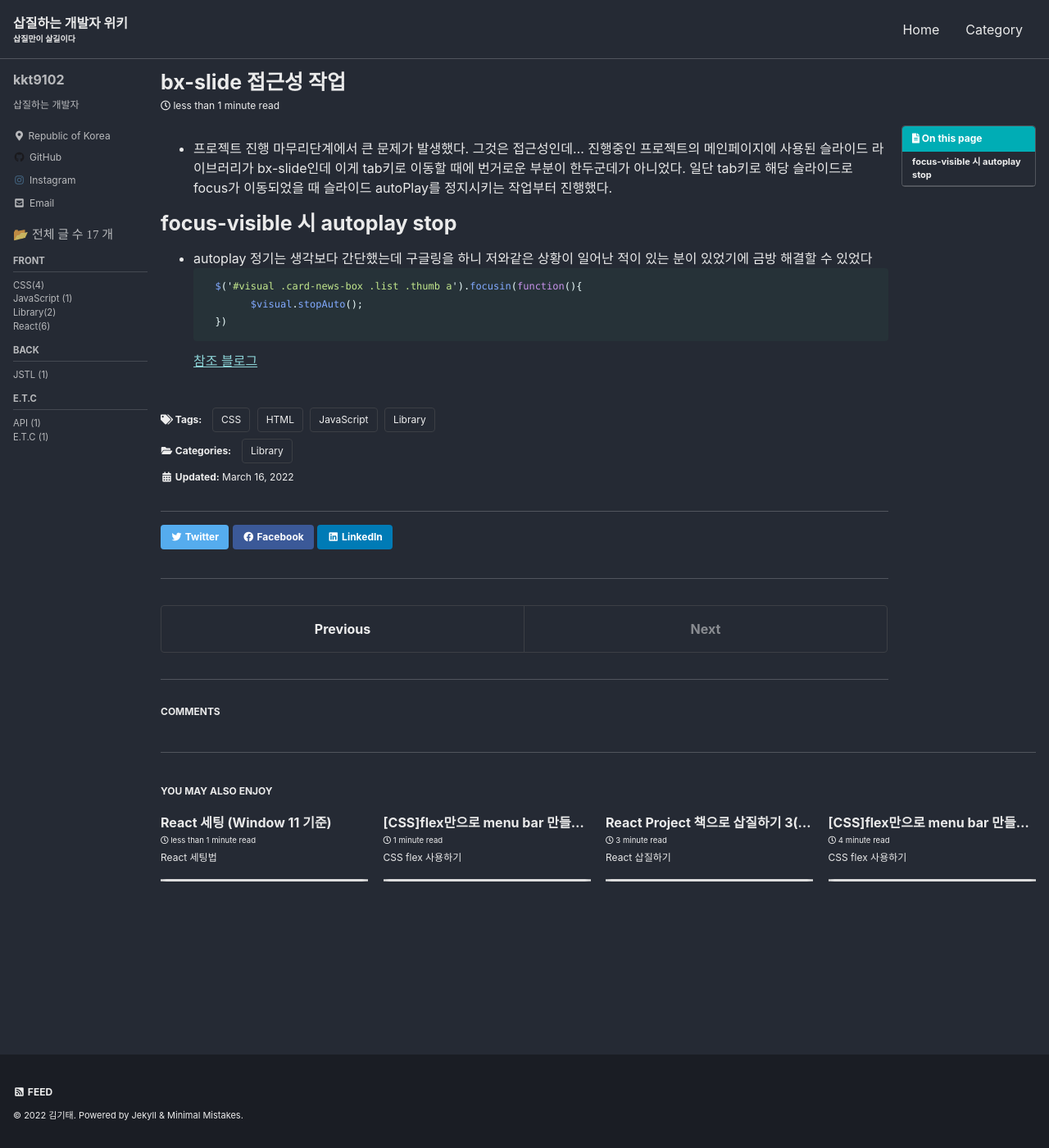
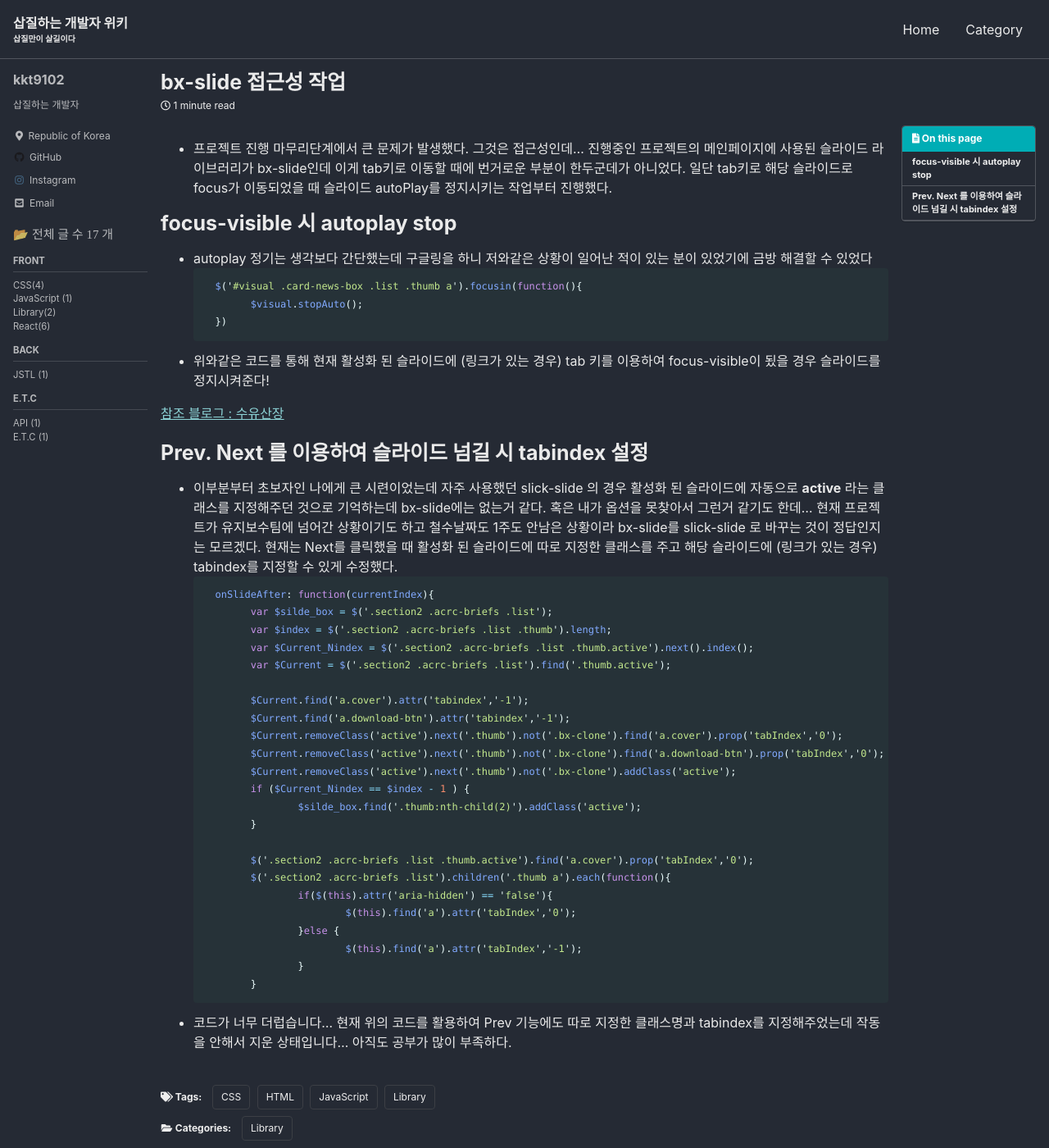
Before and after one commit to kkt9102/kkt9102.github.io, a Jekyll site: the page built from _posts/2022-03-16-bx_slide_접근성_작업.md, in a window 1280 px wide and 1400 px high. Shown: the whole window at 82% size. Built offline with Jekyll 4.4.1, drawn with Linux system fonts in a browser that asks for light colours; cached includes are drawn as plain includes; comment, search, counter and statistics services are not loaded.

Commit message:
20220316 posts

````diff
--- a/_posts/2022-03-16-bx_slide_접근성_작업.md
+++ b/_posts/2022-03-16-bx_slide_접근성_작업.md
@@ -24,4 +24,37 @@ last_modified_at: 2022-03-16
     	$visual.stopAuto();
     })
 ```
-[참조 블로그](https://suyou.tistory.com/148)
+
+- 위와같은 코드를 통해 현재 활성화 된 슬라이드에 (링크가 있는 경우) tab 키를 이용하여 focus-visible이 됬을 경우 슬라이드를 정지시켜준다!
+
+[참조 블로그 : 수유산장](https://suyou.tistory.com/148){:target="_blank"}
+
+# Prev. Next 를 이용하여 슬라이드 넘길 시 tabindex 설정
+- 이부분부터 초보자인 나에게 큰 시련이었는데 자주 사용했던 slick-slide 의 경우 활성화 된 슬라이드에 자동으로 **active** 라는 클래스를 지정해주던 것으로 기억하는데 bx-slide에는 없는거 같다. 혹은 내가 옵션을 못찾아서 그런거 같기도 한데... 현재 프로젝트가 유지보수팀에 넘어간 상황이기도 하고 철수날짜도 1주도 안남은 상황이라 bx-slide를 slick-slide 로 바꾸는 것이 정답인지는 모르겠다. 현재는 Next를 클릭했을 때 활성화 된 슬라이드에 따로 지정한 클래스를 주고 해당 슬라이드에 (링크가 있는 경우) tabindex를 지정할 수 있게 수정했다.
+```javascript
+    onSlideAfter: function(currentIndex){
+	    	var $silde_box = $('.section2 .acrc-briefs .list');
+	    	var $index = $('.section2 .acrc-briefs .list .thumb').length;
+	    	var $Current_Nindex = $('.section2 .acrc-briefs .list .thumb.active').next().index();
+	    	var $Current = $('.section2 .acrc-briefs .list').find('.thumb.active');
+
+	    	$Current.find('a.cover').attr('tabindex','-1');
+	    	$Current.find('a.download-btn').attr('tabindex','-1');
+	    	$Current.removeClass('active').next('.thumb').not('.bx-clone').find('a.cover').prop('tabIndex','0');
+	    	$Current.removeClass('active').next('.thumb').not('.bx-clone').find('a.download-btn').prop('tabIndex','0');
+	    	$Current.removeClass('active').next('.thumb').not('.bx-clone').addClass('active');
+	    	if ($Current_Nindex == $index - 1 ) {
+	    		$silde_box.find('.thumb:nth-child(2)').addClass('active');
+	    	}
+
+	    	$('.section2 .acrc-briefs .list .thumb.active').find('a.cover').prop('tabIndex','0');
+	    	$('.section2 .acrc-briefs .list').children('.thumb a').each(function(){
+	    		if($(this).attr('aria-hidden') == 'false'){
+	    			$(this).find('a').attr('tabIndex','0');
+	    		}else {
+	    			$(this).find('a').attr('tabIndex','-1');
+	    		}
+	    	}
+```
+
+- 코드가 너무 더럽습니다... 현재 위의 코드를 활용하여 Prev 기능에도 따로 지정한 클래스명과 tabindex를 지정해주었는데 작동을 안해서 지운 상태입니다... 아직도 공부가 많이 부족하다.
````
